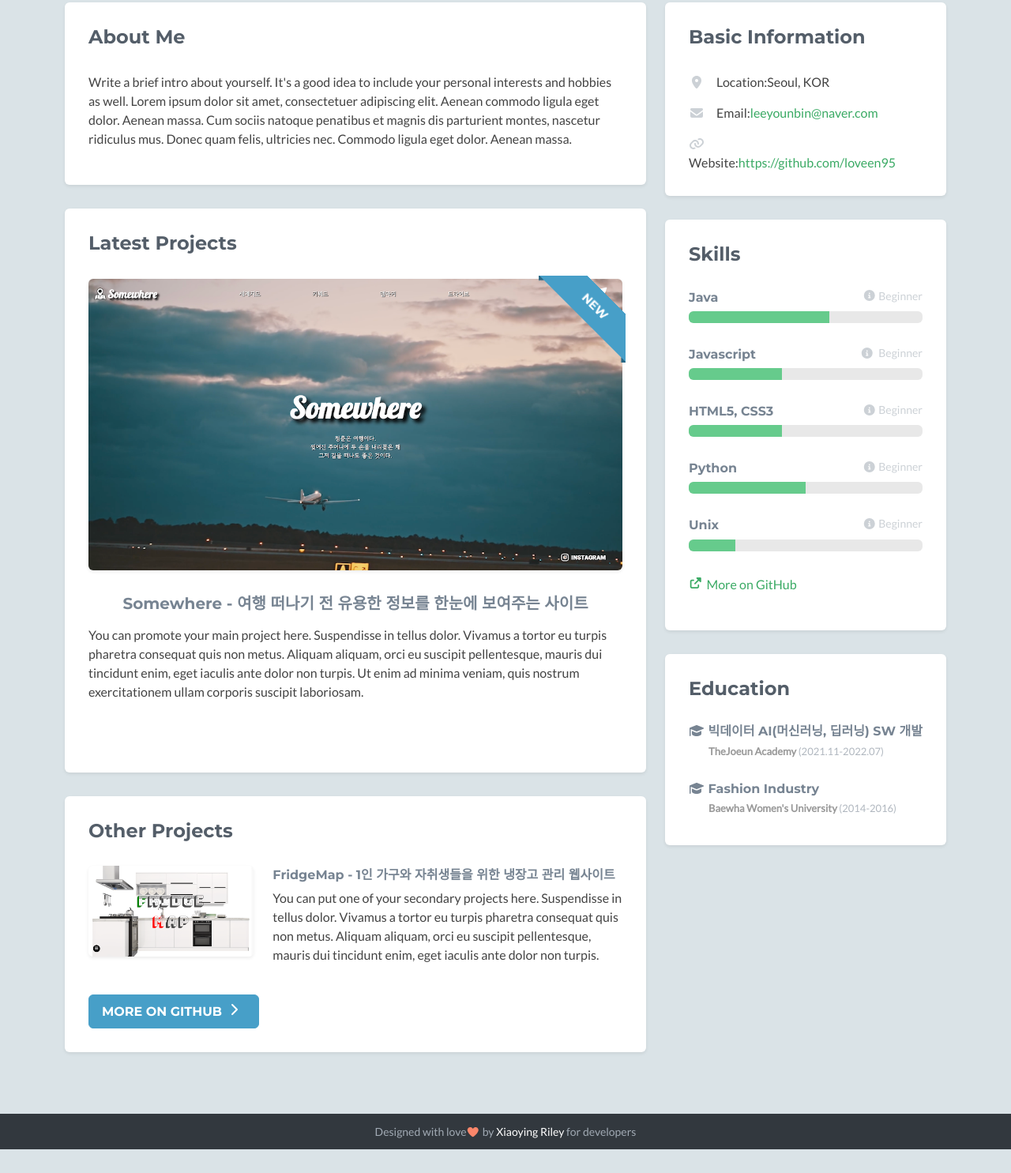
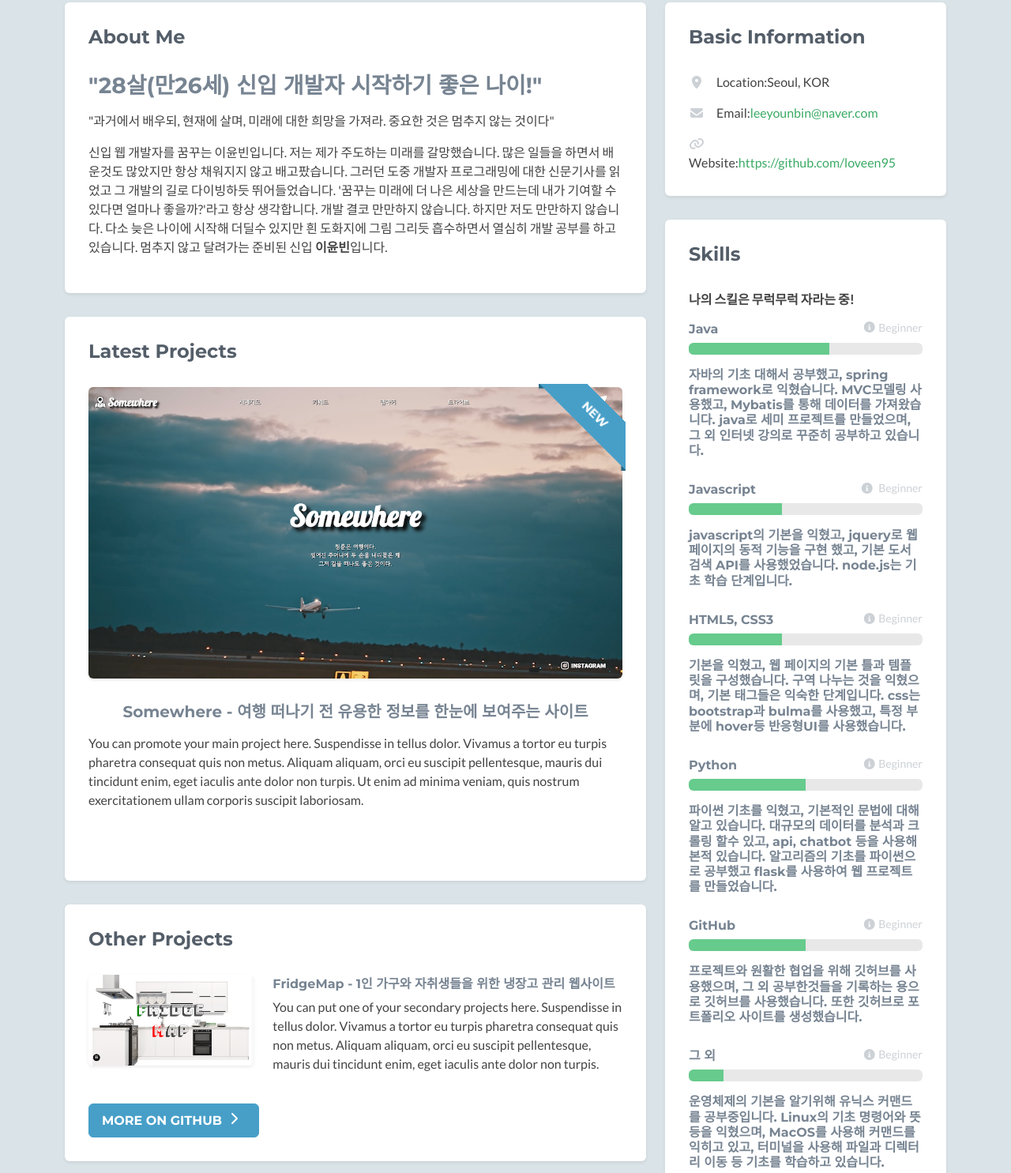
Before and after one commit to loveen95/loveen95.github.io, a plain HTML site: page index.html in a window 1280 px wide. Shown: the part 318-1803 px from the top of the page at 79% size. Before the commit the page ends 1773 px from the top, so only its background shows below. Drawn offline with nearby package versions, Linux system fonts and the light colour scheme; no server answers; a script that the page names is missing; some icons are missing.

Commit message:
포트폴리오 _수정

```diff
--- a/index.html
+++ b/index.html
@@ -66,7 +66,13 @@
                     <div class="section-inner shadow-sm rounded">
                         <h2 class="heading">About Me</h2>
                         <div class="content">
-                            <p>Write a brief intro about yourself. It's a good idea to include your personal interests and hobbies as well. Lorem ipsum dolor sit amet, consectetuer adipiscing elit. Aenean commodo ligula eget dolor. Aenean massa. Cum sociis natoque penatibus et magnis dis parturient montes, nascetur ridiculus mus. Donec quam felis, ultricies nec. Commodo ligula eget dolor. Aenean massa.</p>
+                            <p> <h3>"28살(만26세) 신입 개발자 시작하기 좋은 나이!"</h3></p>
+                            <p> "과거에서 배우되, 현재에 살며, 미래에 대한 희망을 가져라. 중요한 것은 멈추지 않는 것이다" </p>
+                            <p></p>
+                            <p> 신입 웹 개발자를 꿈꾸는 이윤빈입니다. 저는 제가 주도하는 미래를 갈망했습니다.
+                                많은 일들을 하면서 배운것도 많았지만 항상 채워지지 않고 배고팠습니다. 그러던 도중 개발자 프로그래밍에 대한 신문기사를 읽었고 그 개발의 길로 다이빙하듯 뛰어들었습니다.
+                                '꿈꾸는 미래에 더 나은 세상을 만드는데 내가 기여할 수 있다면 얼마나 좋을까?'라고 항상 생각합니다. 개발 결코 만만하지 않습니다. 하지만 저도 만만하지 않습니다.
+                                다소 늦은 나이에 시작해 더딜수 있지만 흰 도화지에 그림 그리듯 흡수하면서 열심히 개발 공부를 하고 있습니다. 멈추지 않고 달려가는 준비된 신입 <b>이윤빈</b>입니다. </p>
 
                         </div><!--//content-->
                     </div><!--//section-inner-->
@@ -135,16 +141,17 @@
                 <aside class="skills aside section">
                     <div class="section-inner shadow-sm rounded">
                         <h2 class="heading">Skills</h2>
+                        <p><b>나의 스킬은 무럭무럭 자라는 중!</b> </p>
                         <div class="content">
 
                             <div class="skillset">
 
                                 <div class="item">
                                     <h3 class="level-title">Java<span class="level-label" data-bs-toggle="tooltip" data-bs-placement="left" title="You can use the tooltip to explain more about your skill level..."><i class="fas fa-info-circle"></i>Beginner</span></h3>
-
                                     <div class="level-bar progress">
 									    <div class="progress-bar level-bar-inner" role="progressbar" style="width: 60%" aria-valuenow="96"  aria-valuemin="0" aria-valuemax="96"></div>
 									</div><!--//level-bar-->
+                  <p><h6>자바의 기초 대해서 공부했고, spring framework로 익혔습니다. MVC모델링 사용했고, Mybatis를 통해 데이터를 가져왔습니다. java로 세미 프로젝트를 만들었으며, 그 외 인터넷 강의로 꾸준히 공부하고 있습니다. </h6></p>
                                 </div><!--//item-->
 
                                 <div class="item">
@@ -153,6 +160,7 @@ Beginner</span></h3>
                                     <div class="level-bar progress">
 									    <div class="progress-bar level-bar-inner" role="progressbar" style="width: 40%" aria-valuenow="94"  aria-valuemin="0" aria-valuemax="94"></div>
 									</div><!--//level-bar-->
+                  <p><h6>javascript의 기본을 익혔고, jquery로 웹 페이지의 동적 기능을 구현 했고, 기본 도서 검색 API를 사용했었습니다. node.js는 기초 학습 단계입니다.  </h6></p>
                                 </div><!--//item-->
 
                                 <div class="item">
@@ -160,6 +168,7 @@ Beginner</span></h3>
                                     <div class="level-bar progress">
 									    <div class="progress-bar level-bar-inner" role="progressbar" style="width: 40%" aria-valuenow="93"  aria-valuemin="0" aria-valuemax="96"></div>
 									</div><!--//level-bar-->
+                  <p><h6>기본을 익혔고, 웹 페이지의 기본 틀과 템플릿을 구성했습니다. 구역 나누는 것을 익혔으며, 기본 태그들은 익숙한 단계입니다. css는 bootstrap과 bulma를 사용했고, 특정 부분에 hover등 반응형UI를 사용했습니다. </h6></p>
                                 </div><!--//item-->
 
                                 <div class="item">
@@ -167,13 +176,23 @@ Beginner</span></h3>
                                     <div class="level-bar progress">
 									    <div class="progress-bar level-bar-inner" role="progressbar" style="width: 50%" aria-valuenow="86"  aria-valuemin="0" aria-valuemax="96"></div>
 									</div><!--//level-bar-->
+                  <p><h6>파이썬 기초를 익혔고, 기본적인 문법에 대해 알고 있습니다. 대규모의 데이터를 분석과 크롤링 할수 있고, api, chatbot 등을 사용해 본적 있습니다. 알고리즘의 기초를 파이썬으로 공부했고 flask를 사용하여 웹 프로젝트를 만들었습니다. </h6></p>
                                 </div><!--//item-->
 
                                 <div class="item">
-                                  <h3 class="level-title">Unix<span class="level-label" data-bs-toggle="tooltip" data-bs-placement="left" title="You can use the tooltip to explain more about your skill level..."><i class="fas fa-info-circle"></i>Beginner</span></h3>
+                                  <h3 class="level-title">GitHub<span class="level-label" data-bs-toggle="tooltip" data-placement="left" title="You can use the tooltip to explain more about your skill level..."><i class="fas fa-info-circle"></i>Beginner</span></h3>
                                   <div class="level-bar progress">
-                    <div class="progress-bar level-bar-inner" role="progressbar" style="width: 20%" aria-valuenow="93"  aria-valuemin="0" aria-valuemax="96"></div>
+                    <div class="progress-bar level-bar-inner" role="progressbar" style="width: 50%" aria-valuenow="86"  aria-valuemin="0" aria-valuemax="96"></div>
                 </div><!--//level-bar-->
+                <p><h6> 프로젝트와 원활한 협업을 위해 깃허브를 사용했으며, 그 외 공부한것들을 기록하는 용으로 깃허브를 사용했습니다. 또한 깃허브로 포트폴리오 사이트를 생성했습니다. </h6></p>
+                              </div><!--//item-->
+
+                                <div class="item">
+                                  <h3 class="level-title">그 외<span class="level-label" data-bs-toggle="tooltip" data-bs-placement="left" title="You can use the tooltip to explain more about your skill level..."><i class="fas fa-info-circle"></i>Beginner</span></h3>
+                                  <div class="level-bar progress">
+                    <div class="progress-bar level-bar-inner" role="progressbar" style="width: 15%" aria-valuenow="93"  aria-valuemin="0" aria-valuemax="96"></div>
+                </div><!--//level-bar-->
+                <p><h6> 운영체제의 기본을 알기위해 유닉스 커맨드를 공부중입니다. Linux의 기초 명령어와 뜻 등을 익혔으며, MacOS를 사용해 커맨드를 익히고 있고, 터미널을 사용해 파일과 디렉터리 이동 등 기초를 학습하고 있습니다. </h6></p>
                               </div><!--//item-->
 
 
```
